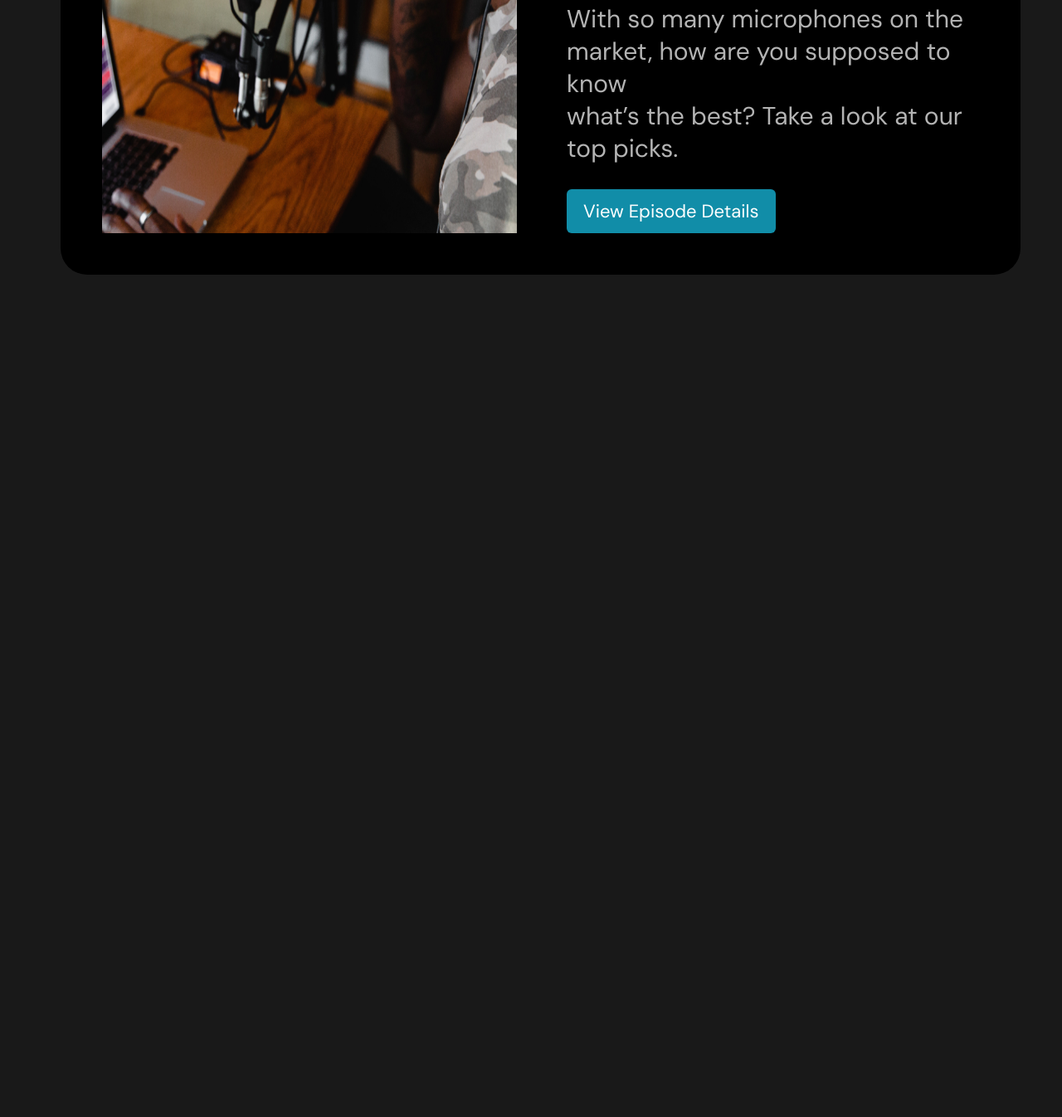
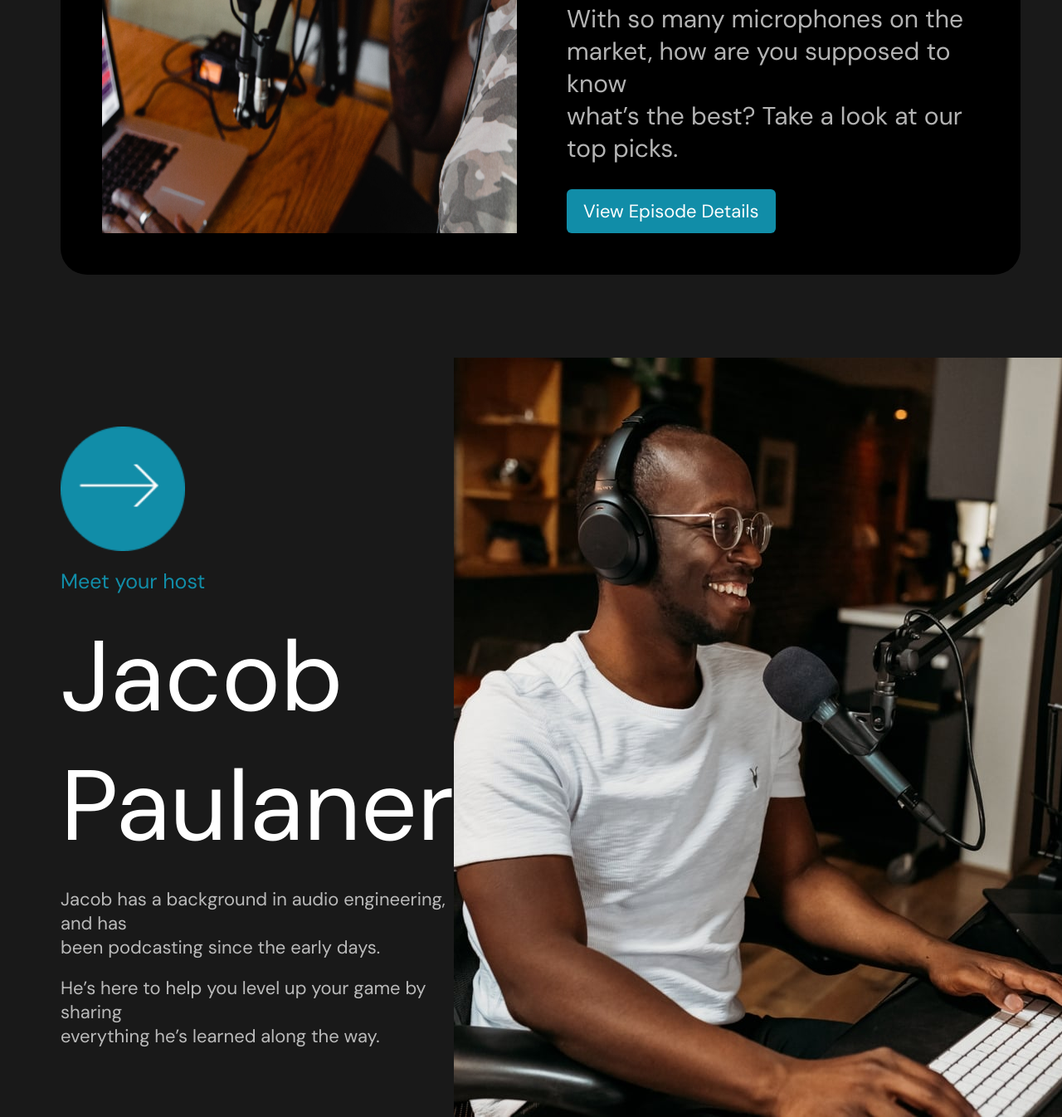
Before and after one commit to WonkerProgrammer/castaway, a plain HTML site: page index.html in a window 1280 px wide. Shown: the part 4257-5603 px from the top of the page at 83% size. Before the commit the page ends 4588 px from the top, so only its background shows below. Drawn offline with Linux system fonts and the light colour scheme.

Commit message:
Сделал jacob

```diff
--- a/css/style.css
+++ b/css/style.css
@@ -137,3 +137,37 @@
 .heading-episode {
     font-size: 90px;
 }
+
+.jacob {
+    display: flex;
+    justify-content: space-between;
+
+    margin-top: 100px;
+    margin-left: 23px;
+}
+
+.heading-jacob {
+    font-size: 120px;
+}
+
+.arrow {
+    width: 150px;
+}
+
+.bottom-arrow {
+    color: #118DA8;
+    font-size: 25px;
+}
+
+.text-jacob {
+    opacity: 70%;
+    font-size: 22px;
+}
+
+.jacob-text {
+    gap: 20px;
+    display: flex;
+    flex-direction: column;
+    justify-content: center;
+    order: -1;
+}
--- a/index.html
+++ b/index.html
@@ -90,5 +90,16 @@
             </div>
         </div>
     </div>
+
+    <div class="jacob">
+        <img src="/src/img/jacob/jacob-image.jpg">
+        <div class="jacob-text">
+            <img class="arrow" src="/src/img/jacob/arrow.png">
+            <div class="bottom-arrow">Meet your host</div>
+            <div class="heading-jacob">Jacob Paulaner</div>
+            <div class="text-one text-jacob">Jacob has a background in audio engineering, and has <br> been podcasting since the early days.</div>
+            <div class="text-two text-jacob">He’s here to help you level up your game by sharing <br> everything he’s learned along the way.</div>
+        </div>
+    </div>
 </body>
 </html>
```
Also changed, not shown: src/img/jacob/arrow.png (added), src/img/jacob/jacob-image.jpg (added).
